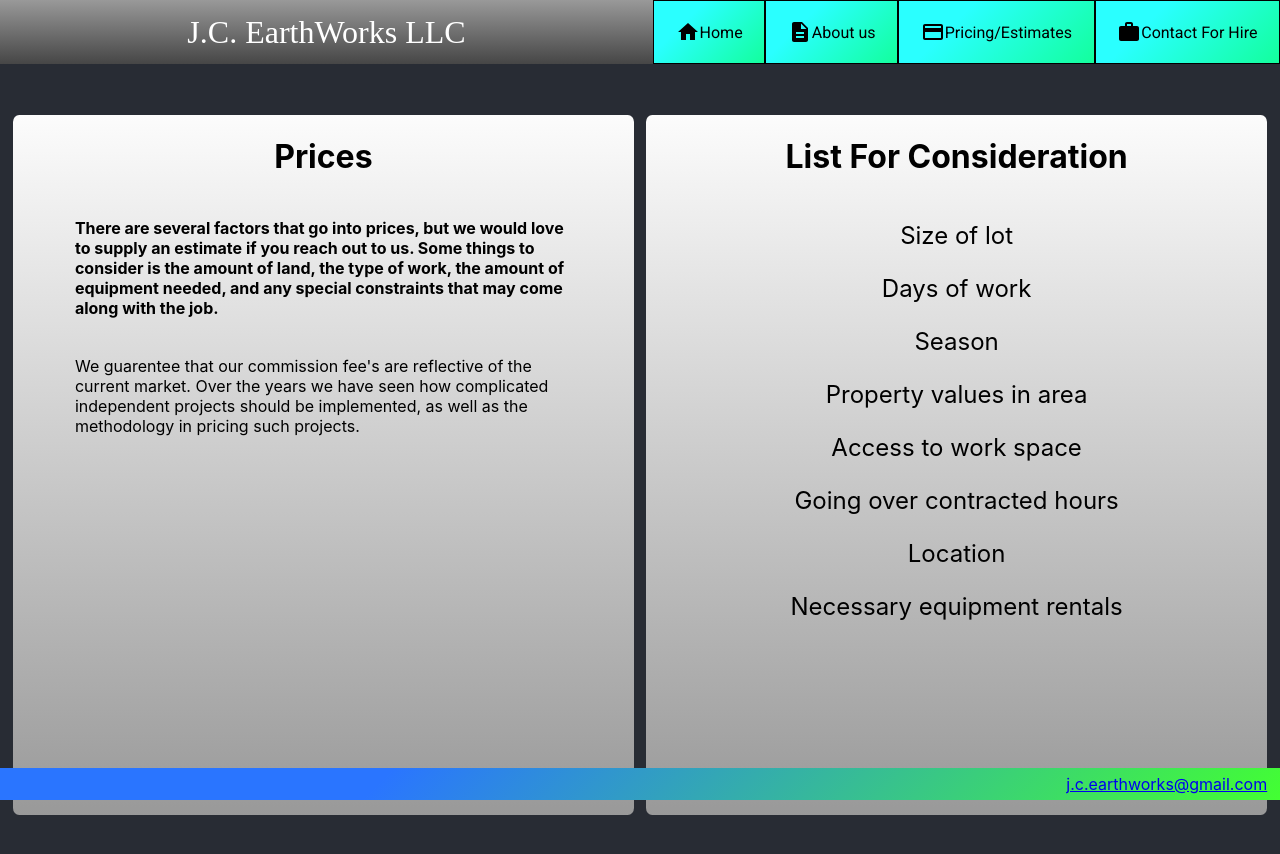
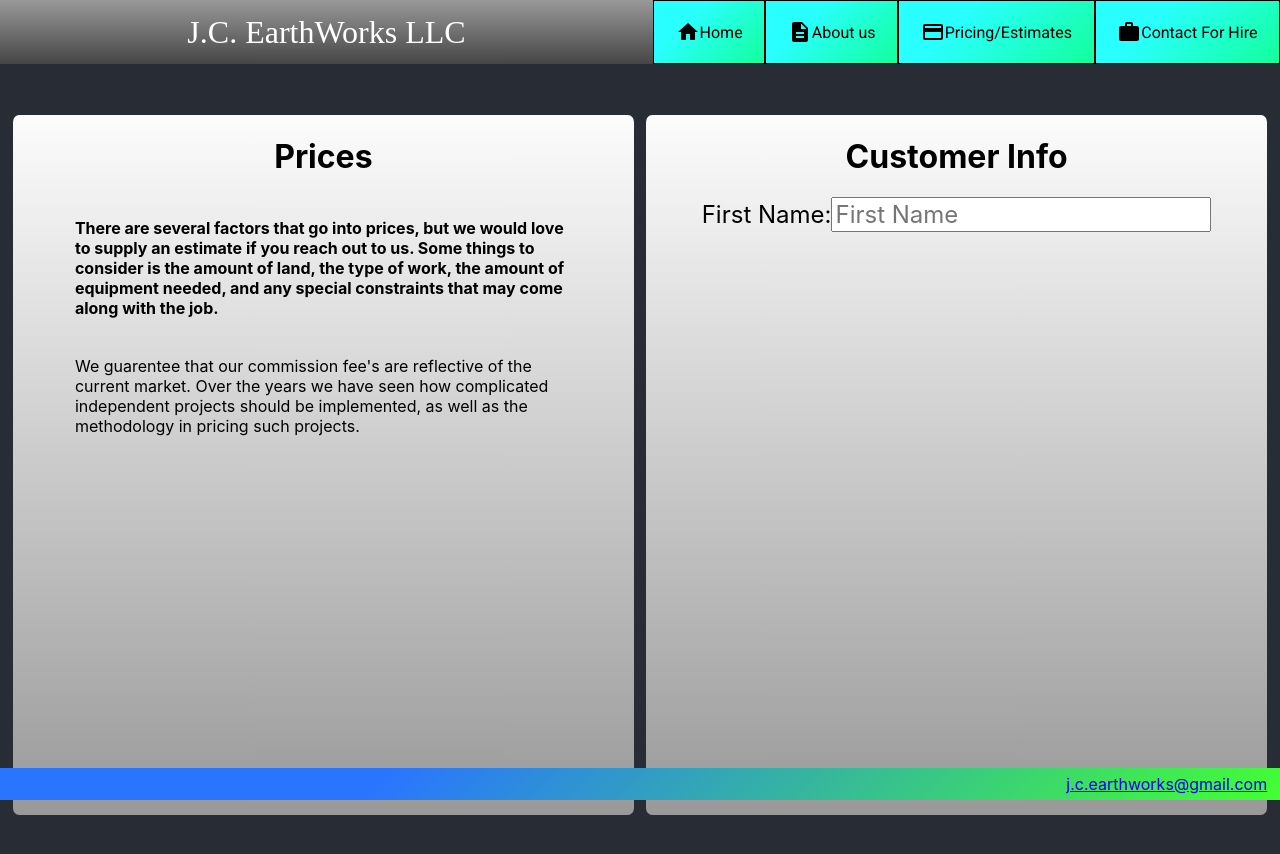
Before and after one commit to Duncan06/EarthWorks_concept, a React (Create React App) app: page / in a window 1280 px wide. Both pictures are taken after a click on the button "Pricing/Estimates". Built offline with nearby package versions, Linux system fonts and the light colour scheme; a web font is replaced by a local one.

Commit message:
Change price page to begin to have forms.

```diff
--- /dev/null
+++ b/src/components/PageOptions/CustomerValidation.js
@@ -0,0 +1,39 @@
+import React from "react";
+
+export default class CustomerValidation extends React.Component {
+  state = {
+    firstName: "",
+    email: "",
+    password: "",
+  };
+
+  handleChange = (event) => {
+    const boxChecked = event.target.type === "checkbox";
+    this.setState({
+      [event.target.name]: boxChecked
+        ? event.target.checked
+        : event.target.value,
+    });
+  };
+
+  handleSubmit = (event) => {
+    event.preventDefault();
+    console.log(this.state);
+  };
+
+  render() {
+    return (
+      <form onSubmit={this.handleSubmit}>
+        <div>
+          <label for="firstName">First Name:</label>
+          <input
+            name="firstName"
+            placeholder="First Name"
+            value={this.state.firstName}
+            onChange={this.handleChange}
+          />
+        </div>
+      </form>
+    );
+  }
+}
--- a/src/components/PageOptions/PricePage.js
+++ b/src/components/PageOptions/PricePage.js
@@ -1,4 +1,5 @@
 import classes from "./PricePage.module.css";
+import CustomerValidation from "./CustomerValidation";
 
 function PricePage() {
   return (
@@ -23,17 +24,8 @@ function PricePage() {
           </div>
         </div>
         <div className={classes.mainPrice2}>
-          <h1 className={classes.innerTitle}>List For Consideration</h1>
-          <div className={classes.mainPrice2Text}>
-            <p>Size of lot</p>
-            <p>Days of work</p>
-            <p>Season</p>
-            <p>Property values in area</p>
-            <p>Access to work space</p>
-            <p>Going over contracted hours</p>
-            <p>Location</p>
-            <p>Necessary equipment rentals</p>
-          </div>
+          <h1 className={classes.innerTitle}>Customer Info</h1>
+          <CustomerValidation />
         </div>
       </div>
     </div>
```
